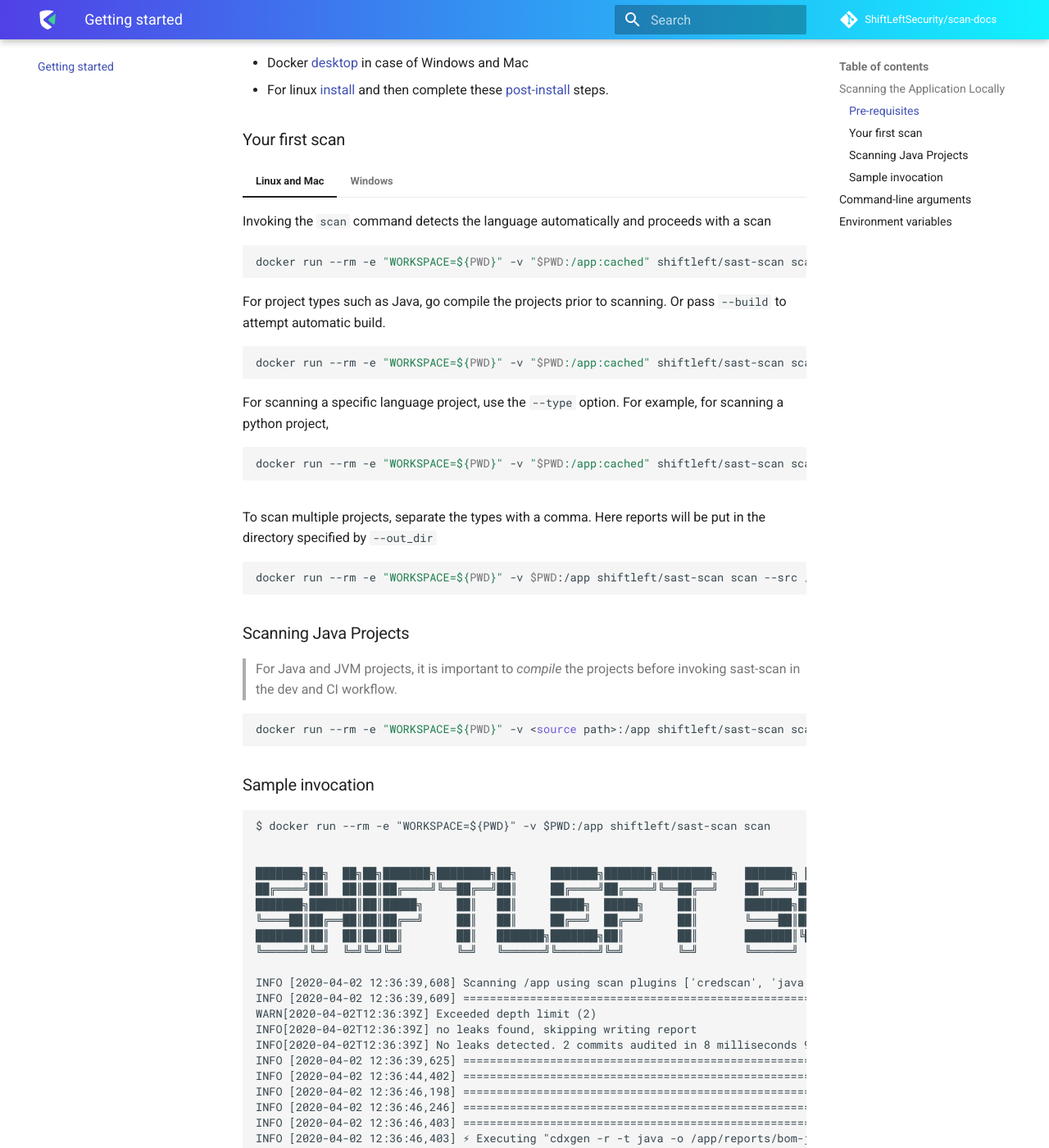
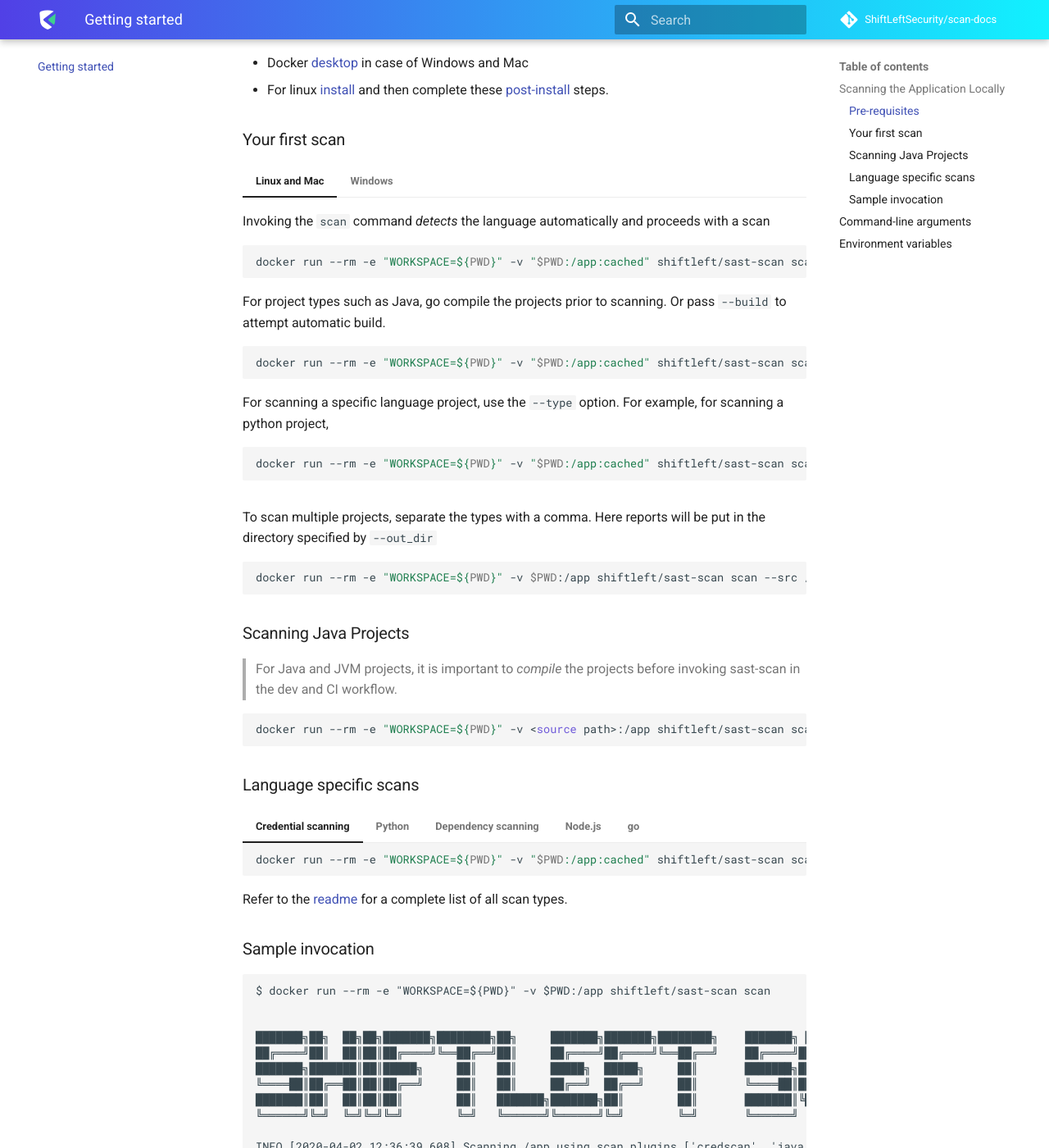
Before and after one commit to ShiftLeftSecurity/scan-docs, an MkDocs documentation site: the page built from docs/getting-started/README.md, in a window 1280 px wide and 1400 px high, scrolled down 352 px. Shown: the whole window at 82% size. Built offline with MkDocs 1.6.1 and Material for MkDocs 9.7.7, drawn with Linux system fonts in a browser that asks for light colours; comment, search, counter and statistics services are not loaded.

Commit message:
Language enhancements (#14)

````diff
--- a/docs/getting-started/README.md
+++ b/docs/getting-started/README.md
@@ -12,7 +12,7 @@
 ### Your first scan
 
 === "Linux and Mac"
-    Invoking the `scan` command detects the language automatically and proceeds with a scan
+    Invoking the `scan` command *detects* the language automatically and proceeds with a scan
 
     ```bash
     docker run --rm -e "WORKSPACE=${PWD}" -v "$PWD:/app:cached" shiftleft/sast-scan scan
@@ -70,6 +70,38 @@
 ```bash
 docker run --rm -e "WORKSPACE=${PWD}" -v <source path>:/app shiftleft/sast-scan scan --src /app --type java
 ```
+
+### Language specific scans
+
+=== "Credential scanning"
+    ```bash
+    docker run --rm -e "WORKSPACE=${PWD}" -v "$PWD:/app:cached" shiftleft/sast-scan scan --src /app --type credscan
+    ```
+
+=== "Python"
+    ```bash
+    docker run --rm -e "WORKSPACE=${PWD}" -v "$PWD:/app:cached" shiftleft/sast-scan scan --src /app --type python
+    ```
+
+=== "Dependency scanning"
+    To perform dependency scanning, create a personal access token with `read:packages` scope from settings -> developer settings on github.
+    ![Reports](../integrations/img/github_token.png)
+    Then pass this value as `GITHUB_TOKEN` as shown.
+    ```bash
+    docker run --rm -e "WORKSPACE=${PWD}" -e "GITHUB_TOKEN=${GITHUB_TOKEN}" -v "$PWD:/app:cached" shiftleft/sast-scan scan --src /app --type depscan
+    ```
+
+=== "Node.js"
+    ```bash
+    docker run --rm -e "WORKSPACE=${PWD}" -v "$PWD:/app:cached" shiftleft/sast-scan scan --src /app --type nodejs
+    ```
+
+=== "go"
+    ```bash
+    docker run --rm -e "WORKSPACE=${PWD}" -v "$PWD:/app:cached" shiftleft/sast-scan scan --src /app --type go
+    ```
+
+Refer to the [readme](https://github.com/ShiftLeftSecurity/sast-scan#bundled-tools) for a complete list of all scan types.
 
 ### Sample invocation
 
````
Also changed, not shown: README.md (added, +3 -0 lines), docs/index.md (+1 -1 lines), docs/integrations/img/github_token.png (added).
